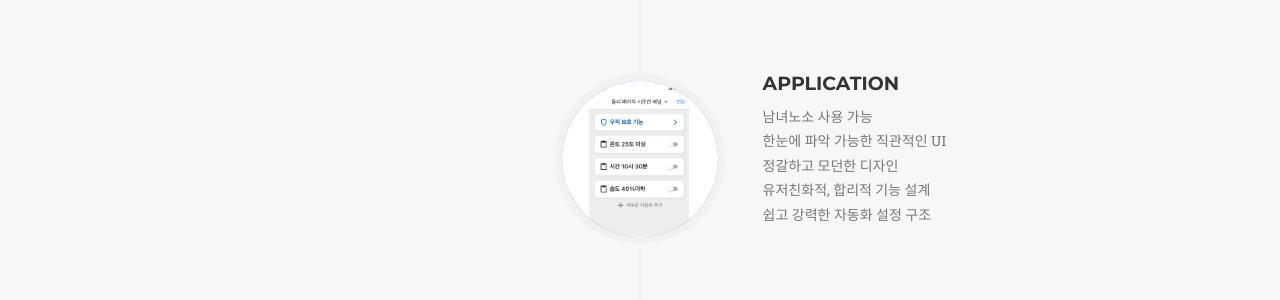
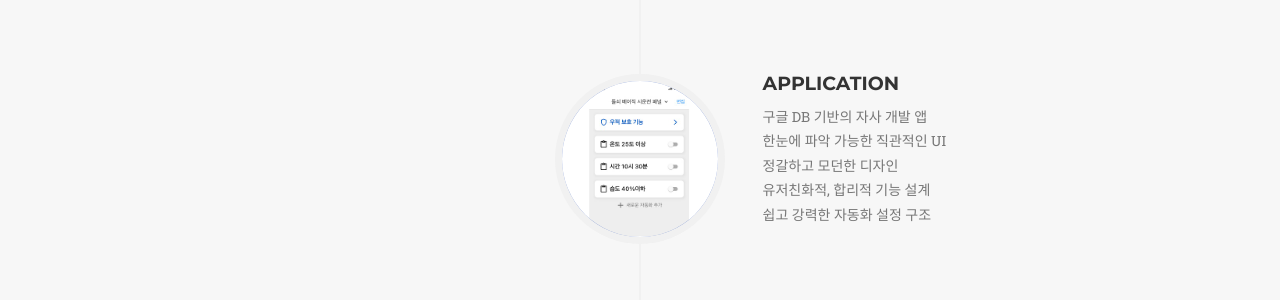
Before and after one commit to sookyungfarms/sookyungfarms.github.io, a Jekyll site: the page built from index.html, in a window 1280 px wide and 900 px high, scrolled down 2031 px. Shown: the part 153-453 px from the top of the window. Built offline with Jekyll 4.4.1, drawn with Linux system fonts in a browser that asks for light colours; some web fonts are replaced.

Commit message:
change product

```diff
--- a/_includes/product.html
+++ b/_includes/product.html
@@ -34,7 +34,7 @@
                                     <h4 class="subheading"></h4>
                                 </div>
                                 <div class="timeline-body">
-                                    <p class="text-muted">남녀노소 사용 가능<br>한눈에 파악 가능한 직관적인 UI<br>정갈하고 모던한 디자인<br>유저친화적, 합리적 기능 설계<br>쉽고 강력한 자동화 설정 구조</p>
+                                    <p class="text-muted">구글 DB 기반의 자사 개발 앱<br>한눈에 파악 가능한 직관적인 UI<br>정갈하고 모던한 디자인<br>유저친화적, 합리적 기능 설계<br>쉽고 강력한 자동화 설정 구조</p>
                                 </div>
                             </div>
                         </li>
```
